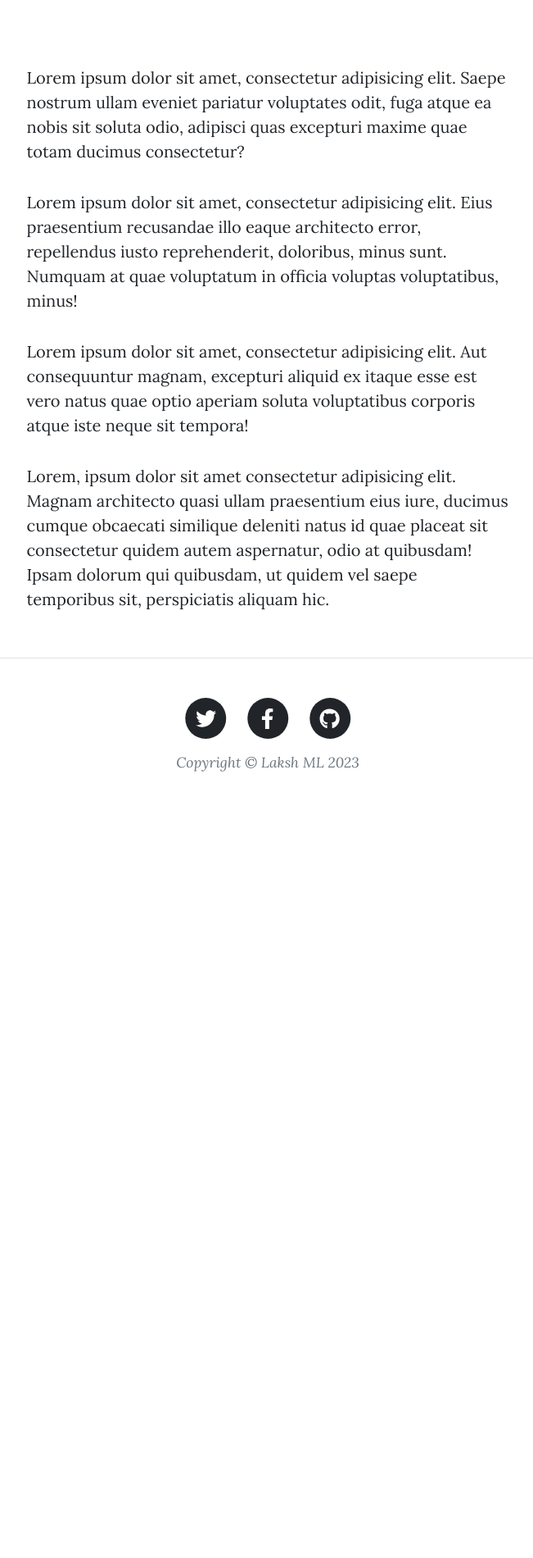
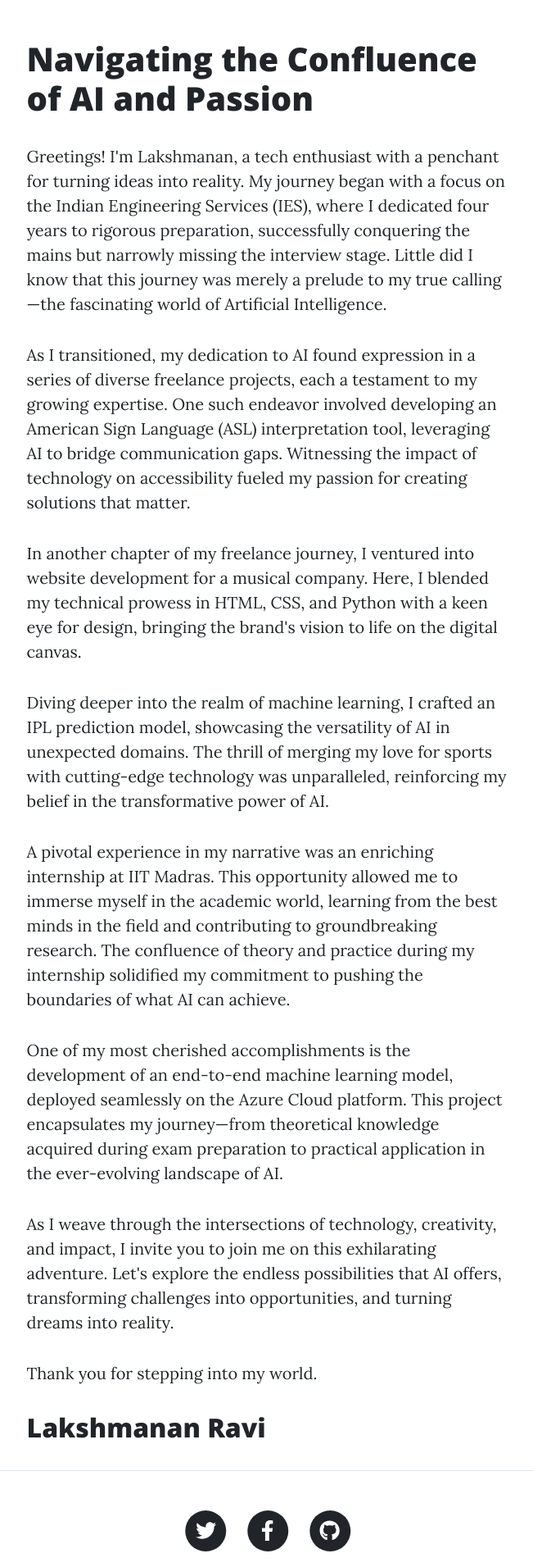
Before and after one commit to Ravilaksh/image_to_text_converter, a Flask app: page /about in a window 1280 px wide. Shown: the part 532-2432 px from the top of the page at 82% size, without its empty margins (313-964 px from the left). Before the commit the page ends 1473 px from the top, so only its background shows below. Run offline with Flask 3, Linux system fonts and the light colour scheme; some libraries are stand-ins or nearby versions.

Commit message:
changed abt

```diff
--- a/templates/about.html
+++ b/templates/about.html
@@ -21,19 +21,15 @@
     <div class="container px-4 px-lg-5">
         <div class="row gx-4 gx-lg-5 justify-content-center">
             <div class="col-md-10 col-lg-8 col-xl-7">
-                <p>Lorem ipsum dolor sit amet, consectetur adipisicing elit. Saepe nostrum ullam eveniet pariatur
-                    voluptates odit, fuga atque ea nobis sit soluta odio, adipisci quas excepturi maxime quae totam
-                    ducimus consectetur?</p>
-                <p>Lorem ipsum dolor sit amet, consectetur adipisicing elit. Eius praesentium recusandae illo eaque
-                    architecto error, repellendus iusto reprehenderit, doloribus, minus sunt. Numquam at quae voluptatum
-                    in officia voluptas voluptatibus, minus!</p>
-                <p>Lorem ipsum dolor sit amet, consectetur adipisicing elit. Aut consequuntur magnam, excepturi aliquid
-                    ex itaque esse est vero natus quae optio aperiam soluta voluptatibus corporis atque iste neque sit
-                    tempora!</p>
-                <p>Lorem, ipsum dolor sit amet consectetur adipisicing elit. Magnam architecto quasi ullam praesentium
-                    eius iure, ducimus cumque obcaecati similique deleniti natus id quae placeat sit consectetur quidem
-                    autem aspernatur, odio at quibusdam! Ipsam dolorum qui quibusdam, ut quidem vel saepe temporibus
-                    sit, perspiciatis aliquam hic.</p>
+                <h1>Navigating the Confluence of AI and Passion</h1>
+                <p>Greetings! I'm Lakshmanan, a tech enthusiast with a penchant for turning ideas into reality. My journey began with a focus on the Indian Engineering Services (IES), where I dedicated four years to rigorous preparation, successfully conquering the mains but narrowly missing the interview stage. Little did I know that this journey was merely a prelude to my true calling—the fascinating world of Artificial Intelligence.</p>
+                <p>As I transitioned, my dedication to AI found expression in a series of diverse freelance projects, each a testament to my growing expertise. One such endeavor involved developing an American Sign Language (ASL) interpretation tool, leveraging AI to bridge communication gaps. Witnessing the impact of technology on accessibility fueled my passion for creating solutions that matter.</p>
+                <p>In another chapter of my freelance journey, I ventured into website development for a musical company. Here, I blended my technical prowess in HTML, CSS, and Python with a keen eye for design, bringing the brand's vision to life on the digital canvas.</p>
+                <p>Diving deeper into the realm of machine learning, I crafted an IPL prediction model, showcasing the versatility of AI in unexpected domains. The thrill of merging my love for sports with cutting-edge technology was unparalleled, reinforcing my belief in the transformative power of AI.</p>
+                <p>A pivotal experience in my narrative was an enriching internship at IIT Madras. This opportunity allowed me to immerse myself in the academic world, learning from the best minds in the field and contributing to groundbreaking research. The confluence of theory and practice during my internship solidified my commitment to pushing the boundaries of what AI can achieve.</p>
+                <p>One of my most cherished accomplishments is the development of an end-to-end machine learning model, deployed seamlessly on the Azure Cloud platform. This project encapsulates my journey—from theoretical knowledge acquired during exam preparation to practical application in the ever-evolving landscape of AI.</p>
+                <p>As I weave through the intersections of technology, creativity, and impact, I invite you to join me on this exhilarating adventure. Let's explore the endless possibilities that AI offers, transforming challenges into opportunities, and turning dreams into reality.</p>Thank you for stepping into my world.<p>
+                    <h2>Lakshmanan Ravi</h2>
             </div>
         </div>
     </div>
```
